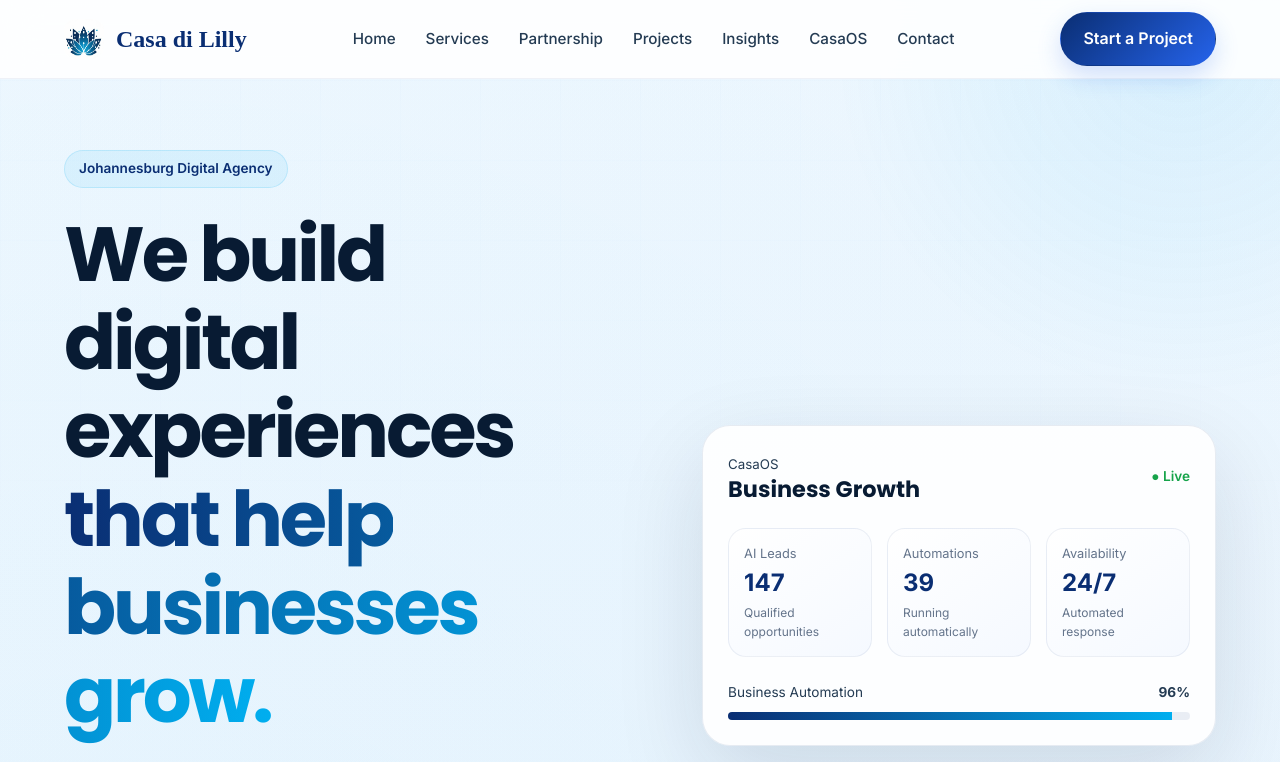
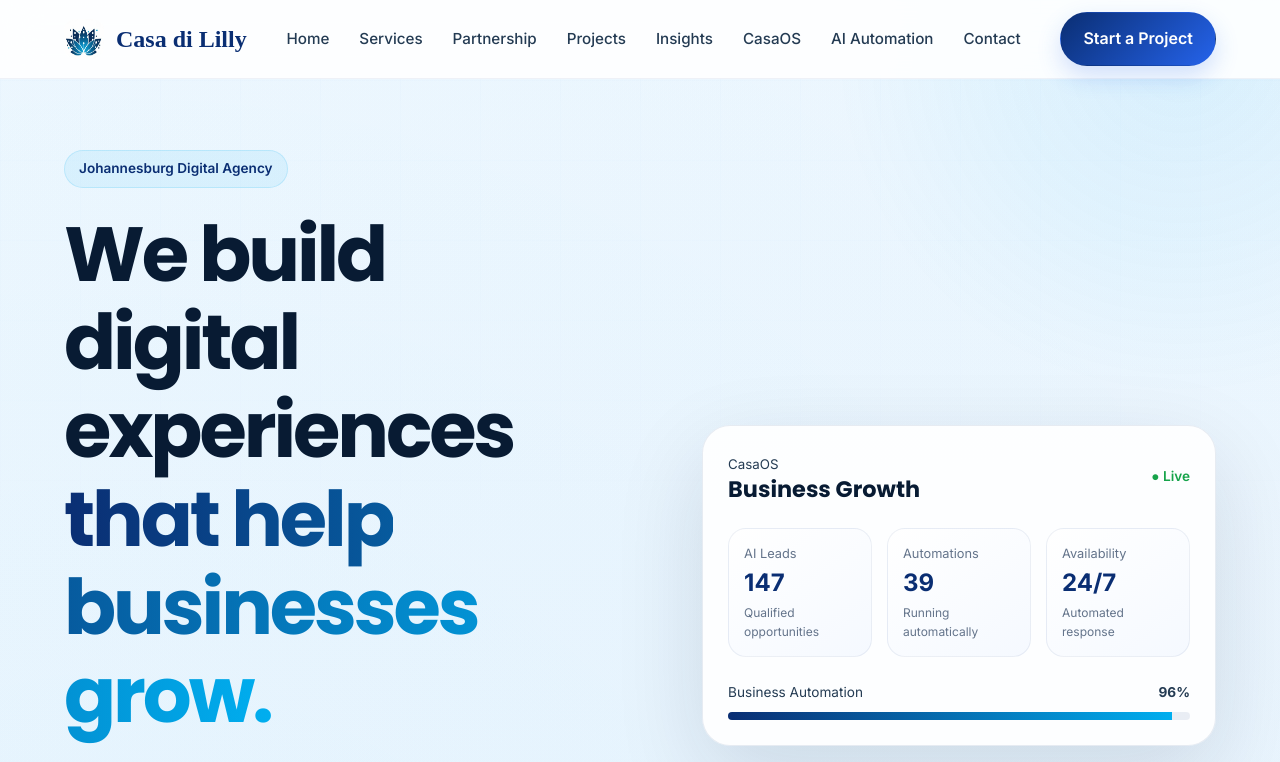
Before and after one commit to lillylengwati-dev/casa.di.lilly., a plain HTML site: page index.html in a window 1280 px wide. Shown: the top 762 px of the page. Drawn offline with nearby package versions, Linux system fonts and the light colour scheme.

Commit message:
Add AI Automation to homepage navigation

```diff
--- a/index.html
+++ b/index.html
@@ -1229,6 +1229,7 @@ footer {
             <a href="#projects">Projects</a>
             <a href="#insights">Insights</a>
             <a href="#casaos">CasaOS</a>
+            <a href="ai-automation.html">AI Automation</a>
             <a href="#contact">Contact</a>
         </nav>
 
```
